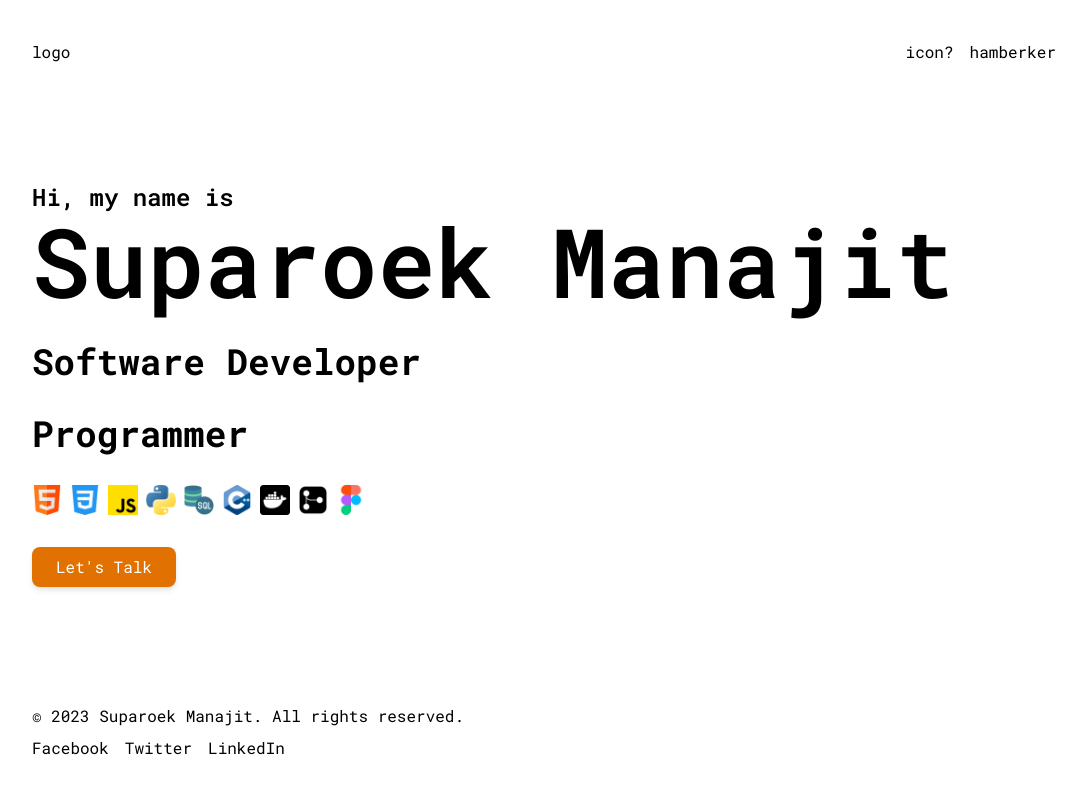
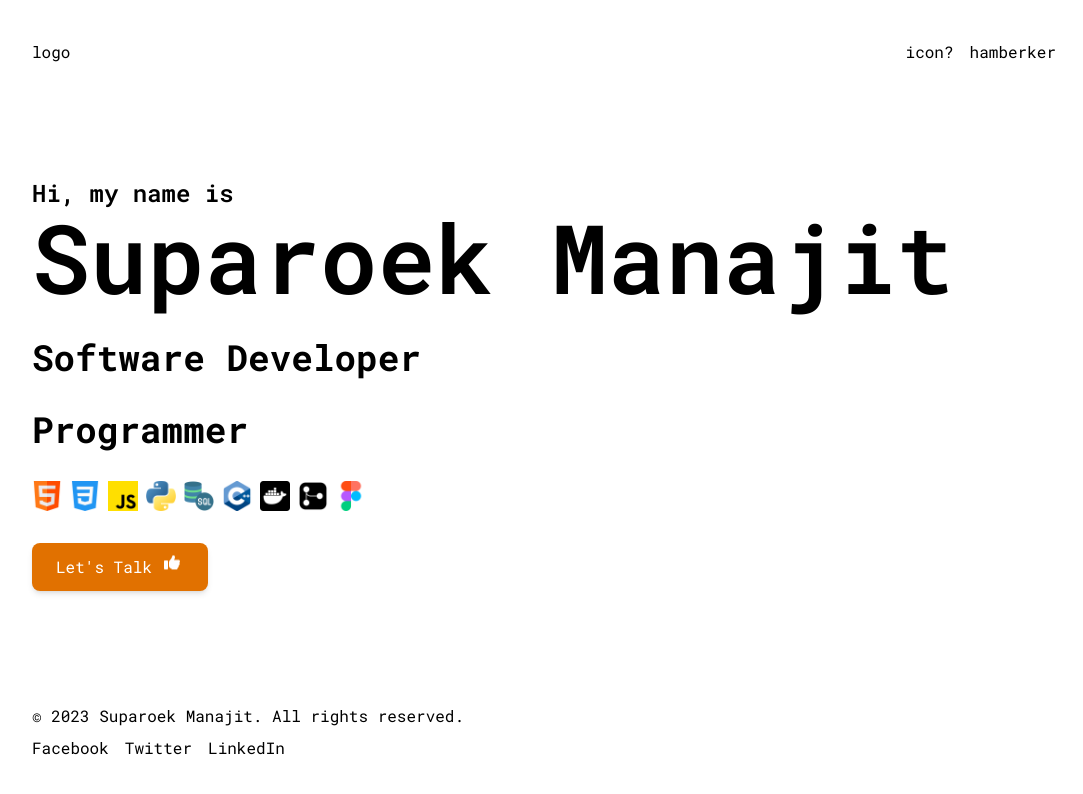
Before and after one commit to supxroek/my-portfolio, a Next.js app: page / in a window 1280 px wide. Shown: the top 794 px of the page, without its empty margins (96-1179 px from the left). Built offline with nearby package versions, Linux system fonts and the light colour scheme.

Commit message:
Add Font Awesome icons to project and update dependencies

```diff
--- a/package.json
+++ b/package.json
@@ -9,6 +9,11 @@
     "lint": "next lint"
   },
   "dependencies": {
+    "@fortawesome/fontawesome-svg-core": "^6.7.2",
+    "@fortawesome/free-brands-svg-icons": "^6.7.2",
+    "@fortawesome/free-regular-svg-icons": "^6.7.2",
+    "@fortawesome/free-solid-svg-icons": "^6.7.2",
+    "@fortawesome/react-fontawesome": "^0.2.2",
     "next": "15.2.0",
     "react": "^19.0.0",
     "react-dom": "^19.0.0"
--- a/src/app/page.jsx
+++ b/src/app/page.jsx
@@ -1,3 +1,5 @@
+import { faThumbsUp } from '@fortawesome/free-solid-svg-icons';
+import { FontAwesomeIcon } from '@fortawesome/react-fontawesome';
 import Image from 'next/image';
 
 export default function Page() {
@@ -32,8 +34,9 @@ export default function Page() {
           </div>
 
           <div className='mt-8'>
-            <button className="px-6 py-2 bg-amber-600 text-white rounded-lg shadow-md hover:bg-amber-700 transition duration-300">
+            <button className="px-6 py-3 flex bg-amber-600 text-white rounded-lg shadow-md hover:bg-amber-700 transition duration-300">
               Let's Talk
+              <FontAwesomeIcon icon={faThumbsUp} className='w-6 h-6 animate-bounce ml-2'  />
             </button>
           </div>
 
```
Also changed, not shown: 1 other file (tests, documents, lock files or other folders).
